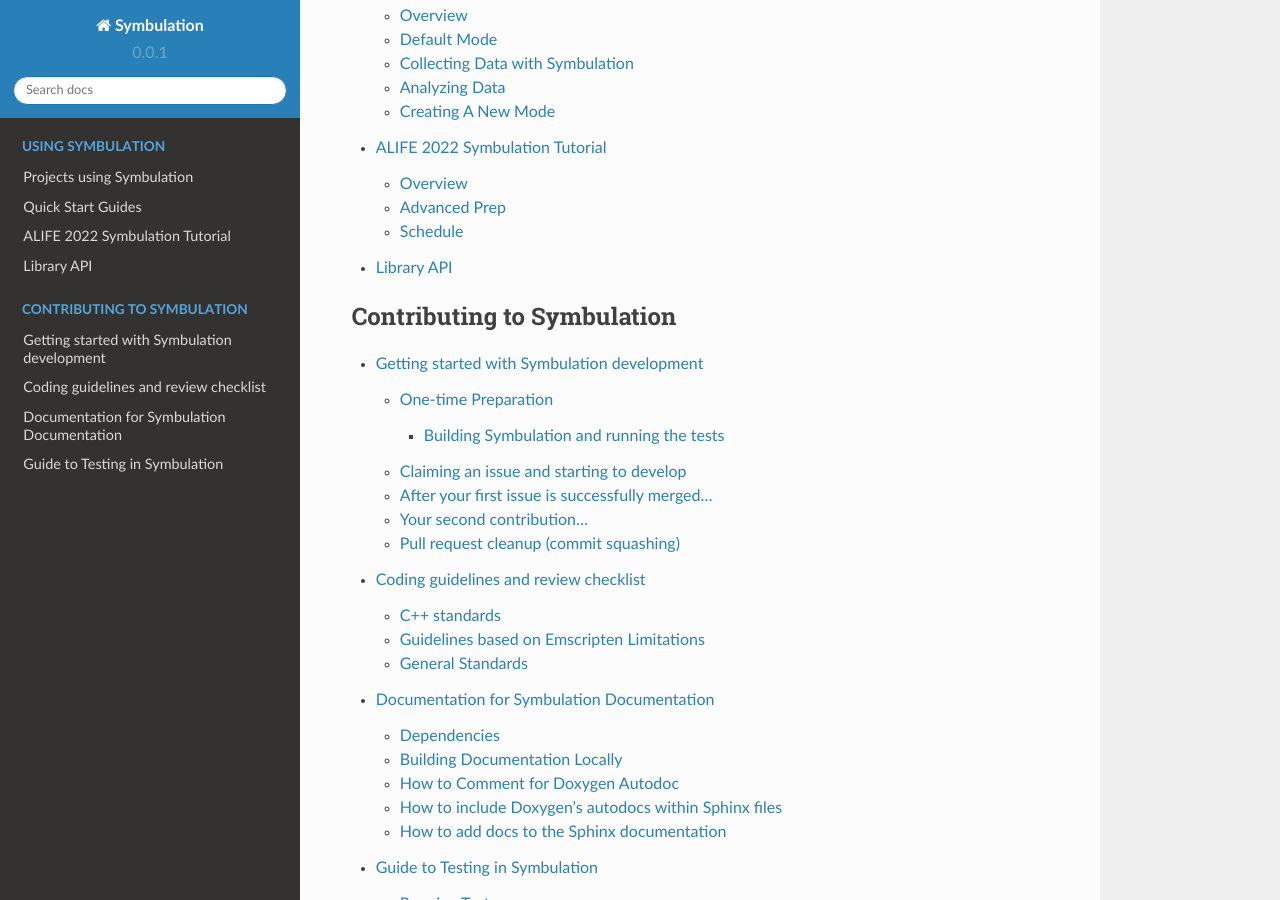
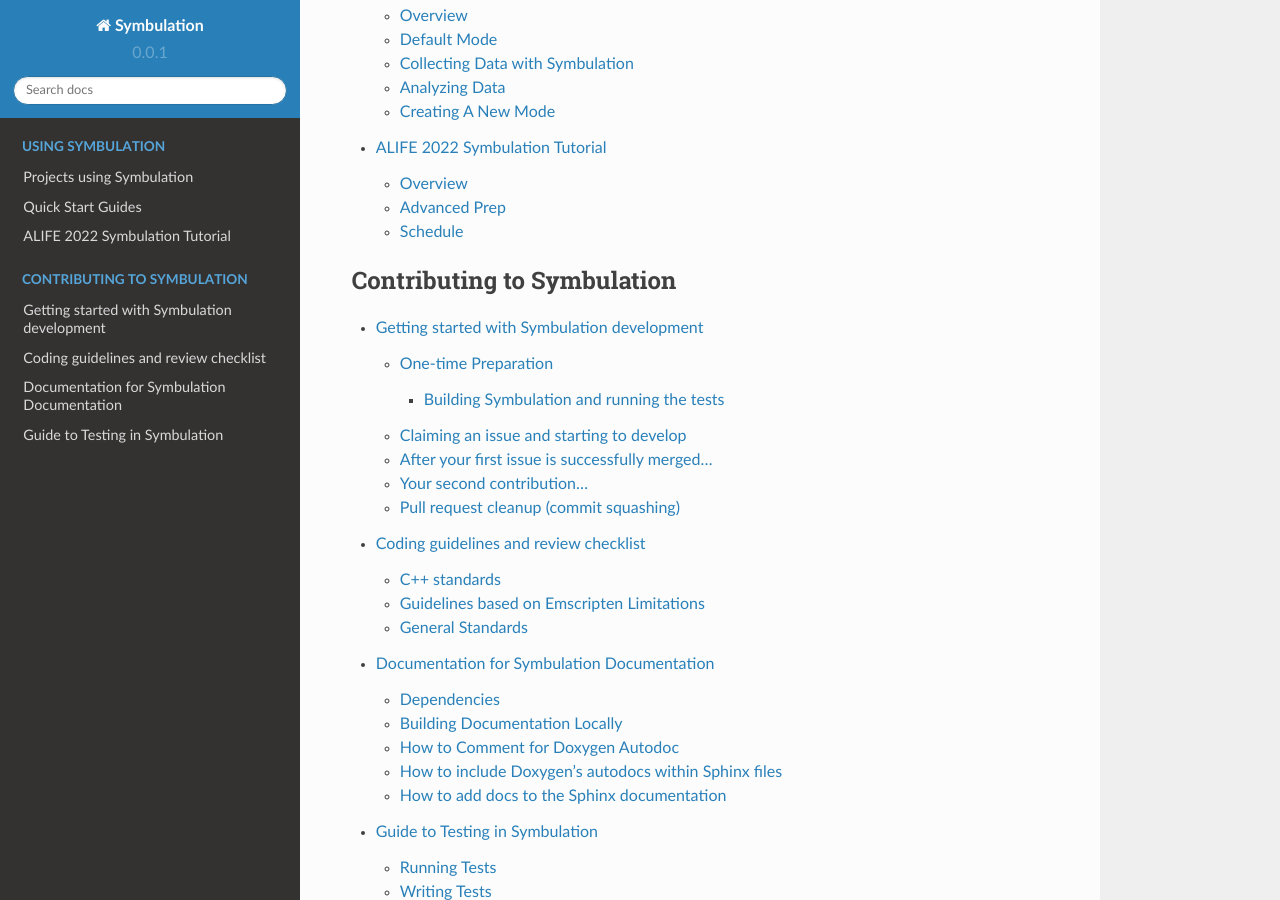
Before and after one commit to anyaevostinar/SymbulationEmp, a Sphinx documentation site: the page built from docs/index.md, in a window 1280 px wide and 900 px high, scrolled down 2268 px. Built offline with Sphinx 7.4.7 and the Read the Docs theme 2.0.0, drawn with Linux system fonts in a browser that asks for light colours; pages that are not in the unit, such as notebooks, are missing from menus.

Commit message:
removing extra library api link

````diff
--- a/docs/index.md
+++ b/docs/index.md
@@ -27,7 +27,6 @@ top left!
 projects/index
 QuickStartGuides/index
 ALIFE2022Tutorial/index
-library/index
 api/library_root
 
 ```
--- a/docs/library/index.md
+++ /dev/null
@@ -1,3 +0,0 @@
-# Library API
-
-Symbulation's library API
````
